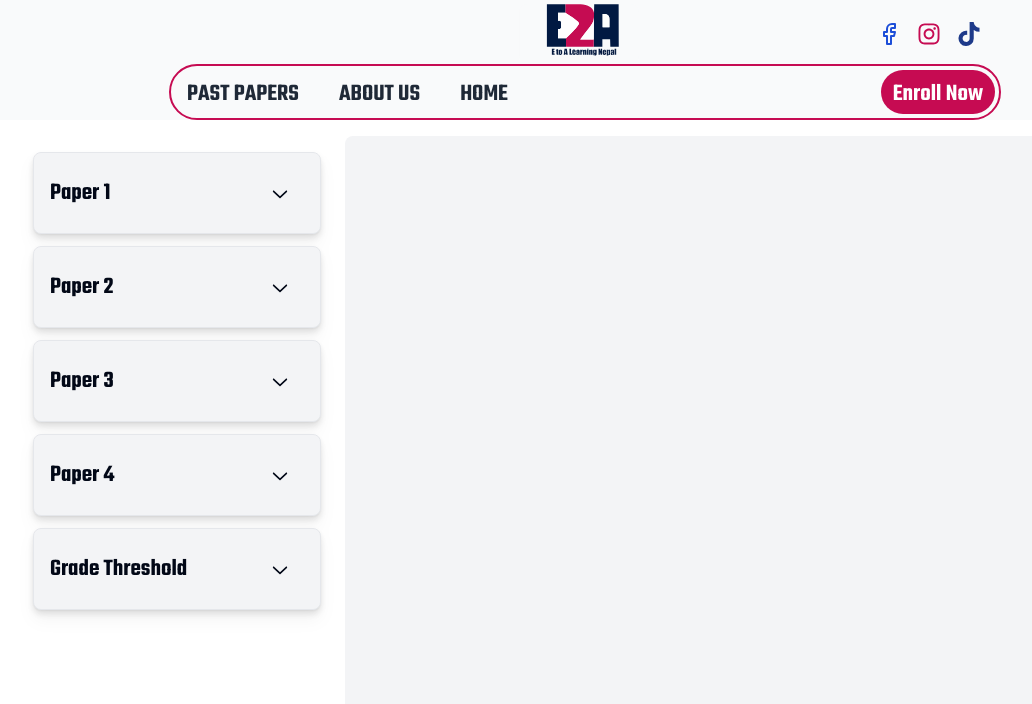
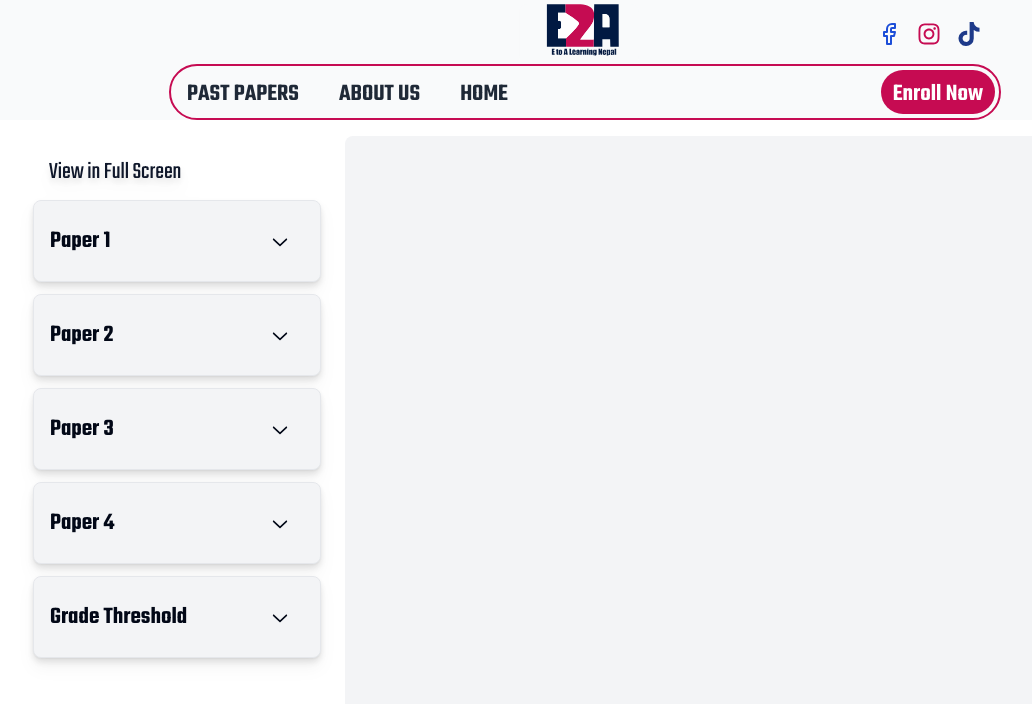
Before and after one commit to aayush-dhakal-max/e2a, a Next.js app: page /pastpapers/accounting-9706-2023-feb-mar in a window 1280 px wide. Shown: the top 704 px of the page, without its empty margins (55-1087 px from the left). Built offline with nearby package versions, Linux system fonts and the light colour scheme.

Commit message:
view in full screen is added in pastpaper

```diff
--- a/src/app/pastpapers/[subject]/layout.tsx
+++ b/src/app/pastpapers/[subject]/layout.tsx
@@ -1,7 +1,6 @@
 import Navbar from "@/components/component/Navbar";
 import { teko2 } from "@/lib/utils";
 import type { Metadata } from "next";
-import { Inter } from "next/font/google";
 
 export const metadata: Metadata = {
   title: "Past Papers for A Level Students",
--- a/src/components/component/Hero.tsx
+++ b/src/components/component/Hero.tsx
@@ -49,10 +49,11 @@ export function Hero() {
         </div>
         <div className="md:h-1/2">
           <Image
-            alt="Students laughing"
+            alt="Hero Image"
             className="mx-auto"
             height="300"
             src="/about.svg"
+            priority
             style={{
               aspectRatio: "850/300",
               objectFit: "cover",
--- a/src/components/component/Navbar.tsx
+++ b/src/components/component/Navbar.tsx
@@ -50,10 +50,11 @@ const Navbar = () => {
           <div className="w-28 h-12"></div>
           <Link href={"/"}>
             <Image
-              alt="Students laughing"
+              alt="E2A logo"
               className="mx-auto rounded-lg"
               height="60"
               src="/logo.svg"
+              priority
               style={{
                 aspectRatio: "120/60",
                 objectFit: "cover",
@@ -115,10 +116,11 @@ const Navbar = () => {
           <div className="flex items-center justify-center h-full">
             <Link href={"/"}>
               <Image
-                alt="Students laughing"
+                alt="E2A logo"
                 className="pt-1 -ml-6 m-auto z-50"
                 height="70"
                 src="/logo.svg"
+                priority
                 style={{
                   aspectRatio: "140/70",
                   objectFit: "cover",
--- a/src/components/component/SubjectPastPaper.tsx
+++ b/src/components/component/SubjectPastPaper.tsx
@@ -107,6 +107,16 @@ export default function SubjectPastPaper({ paperpath }: any) {
       <div className={`rounded-lg overflow-hidden md:block hidden`}>
         <ScrollArea className="h-[calc(100vh-160px)] drop-shadow-lg border-black rounded-lg">
           <div className="p-4 space-y-3 bg-gray-0">
+            {/* View full screen button */}
+            <Button className="text-2xl pb-1" variant={"link"}>
+              {PdfLink ? (
+                <Link href={PdfLink} target="_blank">
+                  View in Full Screen
+                </Link>
+              ) : (
+                <Link href={"#"}>View in Full Screen</Link>
+              )}
+            </Button>
             {papers.map((paper: any, index: any) => (
               <Collapsible
                 key={index}
@@ -161,8 +171,9 @@ export default function SubjectPastPaper({ paperpath }: any) {
           </div>
         </ScrollArea>
       </div>
+
+      {/* PDF viewer screen */}
       <div className="bg-gray-100 rounded-lg md:block hidden overflow-hidden w-full">
-        {/* <h1 className="z-50 text-7xl">Open a paper to view</h1> */}
         <div className="h-[82svh] w-full">
           <iframe
             src={`${PdfLink}`}
```
